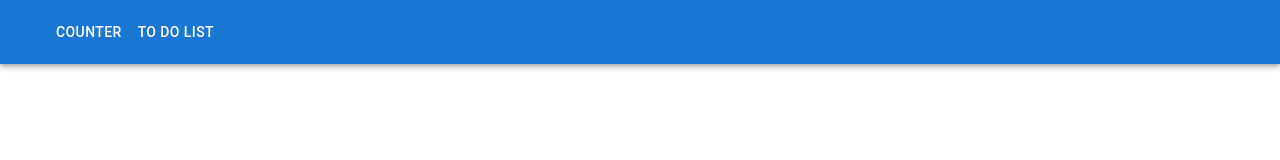
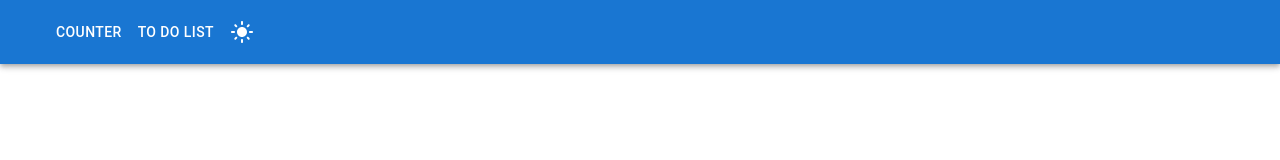
Before and after one commit to cientificoqq/react-hooks-, a React (Create React App) app: page / in a window 1280 px wide. Shown: the top 160 px of the page. Built offline with nearby package versions, Linux system fonts and the light colour scheme.

Commit message:
ThemeProvider

```diff
--- a/src/App.jsx
+++ b/src/App.jsx
@@ -1,16 +1,27 @@
-// App.js
-import React from "react";
+import React, { useState } from "react";
 import { BrowserRouter } from "react-router-dom";
+import { ThemeProvider, createTheme, CssBaseline } from "@mui/material";
 
 import Header from "./components/Header";
 import RouterLayout from "./components/router-layout";
 
 const App = () => {
+  const [darkMode, setDarkMode] = useState(false);
+
+  const theme = createTheme({
+    palette: {
+      mode: darkMode ? "dark" : "light",
+    },
+  });
+
   return (
-    <BrowserRouter>
-      <Header />
-      <RouterLayout />
-    </BrowserRouter>
+    <ThemeProvider theme={theme}>
+      <CssBaseline />
+      <BrowserRouter>
+        <Header darkMode={darkMode} setDarkMode={setDarkMode} />
+        <RouterLayout />
+      </BrowserRouter>
+    </ThemeProvider>
   );
 };
 
--- a/src/components/Header.jsx
+++ b/src/components/Header.jsx
@@ -1,8 +1,8 @@
-import { AppBar, Button, Container, Toolbar } from "@mui/material";
+import { AppBar, Button, Container, IconButton, Toolbar } from "@mui/material";
 import React from "react";
 import { Link } from "react-router-dom";
-
-const Header = () => {
+import { LightMode, DarkMode } from "@mui/icons-material";
+const Header = ({ darkMode, setDarkMode }) => {
   return (
     <AppBar position="static">
       <Container maxWidth="xl">
@@ -17,6 +17,9 @@ const Header = () => {
               To Do List
             </Button>
           </Link>
+          <IconButton onClick={() => setDarkMode(!darkMode)} color="inherit">
+            {darkMode ? <DarkMode /> : <LightMode />}
+          </IconButton>
         </Toolbar>
       </Container>
     </AppBar>
```
